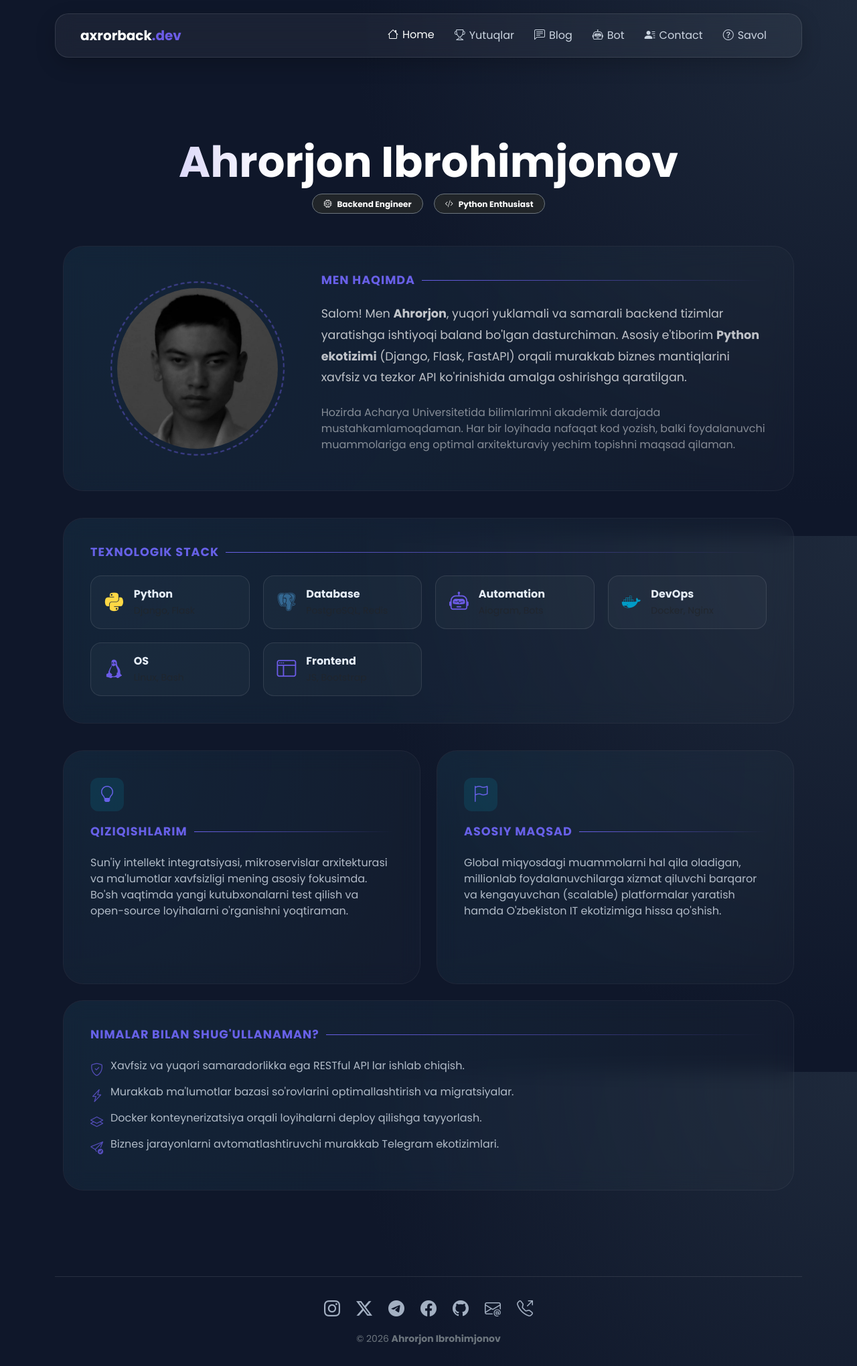
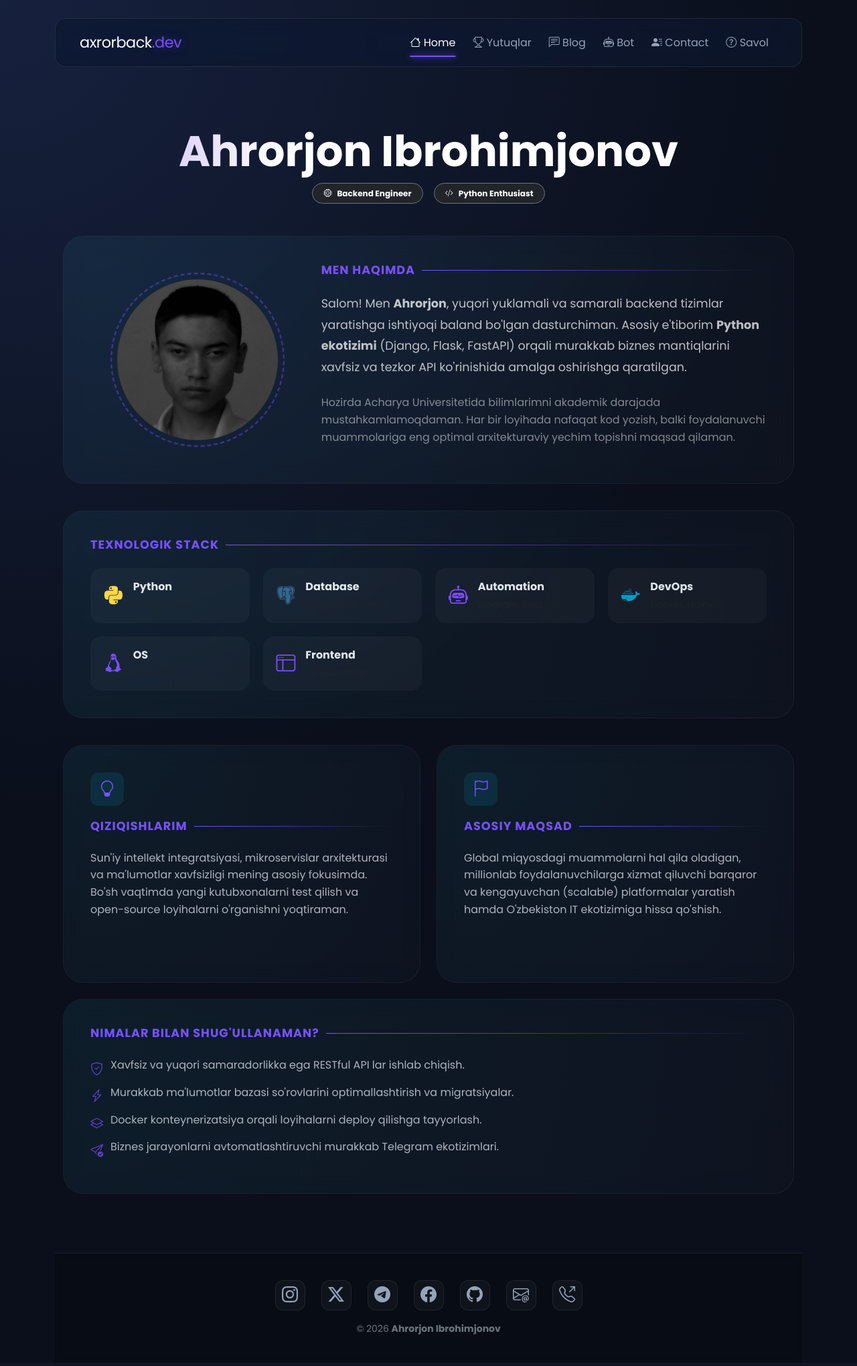
Before and after one commit to axrorback/axrorback.uz, a Django app: page / in a window 1280 px wide. Shown: the whole page at 67% size. Run offline with Django 5.2, Linux system fonts and the light colour scheme; data comes from the database, SQL or seed files in the repository.

Commit message:
Update base.html

```diff
--- a/templates/base.html
+++ b/templates/base.html
@@ -18,114 +18,118 @@
 
   <style>
    :root {
-      --accent: #6C5CE7;
-      --accent-hover: #5a4bd0;
-      --muted: #a3b0c2;
-      --card-bg: rgba(255, 255, 255, 0.04);
-      --border: rgba(255, 255, 255, 0.1);
+  --accent: #7C4DFF; /* Yoroqinroq binafsha */
+  --accent-glow: rgba(124, 77, 255, 0.4);
+  --bg-dark: #0a0f1b;
+  --card-bg: rgba(255, 255, 255, 0.03);
+  --border-light: rgba(255, 255, 255, 0.08);
+  --text-main: #e2e8f0;
 }
 
-    /* Asosiy Layout strukturasini to'g'rilash */
-    html, body {
-      height: 100%;
-      margin: 0;
+body {
+  font-family: 'Poppins', sans-serif;
+  background: radial-gradient(circle at 0% 0%, #16213e 0%, #0a0f1b 50%);
+  color: var(--text-main);
+  min-height: 100vh;
+  display: flex;
+  flex-direction: column;
+  line-height: 1.6;
 }
 
-    /* Asosiy fon va fon effektlari */
-    body {
-      font-family: 'Poppins', sans-serif;
-      background: radial-gradient(circle at top right, #1e293b, #0f172a 50%) fixed;
-      color: #e6eef8;
-      display: flex;
-      flex-direction: column;
-      overflow-x: hidden;
-    }
-
-    .container-lg {
-      flex: 1 0 auto;
-      display: flex;
-      flex-direction: column;
-    }
-
-    main {
-      flex: 1;
-    }
-
-    /* Scroll progress bar (Agar kerak bo'lsa HTMLga qo'shing) */
-    #myBar {
-      height: 4px;
-      background: var(--accent);
-      width: 0%;
-      position: fixed;
-      top: 0;
-      left: 0;
-      z-index: 9999;
-    }
-
-    /* Navbar stilidagi konfliktlarni yechish */
+/* Glassmorphism Navbar */
 .custom-navbar {
-      backdrop-filter: blur(15px);
-      -webkit-backdrop-filter: blur(15px);
-      background: rgba(255, 255, 255, 0.05) !important;
-      border-radius: 20px;
-      padding: 12px 25px;
-      margin-top: 20px;
-      margin-bottom: 30px;
-      border: 1px solid var(--border);
-      box-shadow: 0 10px 30px rgba(0, 0, 0, 0.2);
+  backdrop-filter: blur(12px) saturate(180%);
+  -webkit-backdrop-filter: blur(12px) saturate(180%);
+  background: rgba(15, 23, 42, 0.7);
+  border: 1px solid var(--border-light);
+  border-radius: 16px;
+  margin-top: 1.5rem;
+  padding: 0.8rem 1.5rem;
+  transition: all 0.4s cubic-bezier(0.4, 0, 0.2, 1);
 }
 
 .navbar-brand {
-      font-weight: 700;
-      color: #fff !important;
+  font-size: 1.4rem;
+  letter-spacing: -0.5px;
 }
 
 .navbar-brand span {
-      color: var(--accent) !important;
+  color: var(--accent);
+  text-shadow: 0 0 15px var(--accent-glow);
 }
 
+/* Nav Linklari uchun effekt */
 .nav-link {
-      color: #cbd5e1 !important;
-      padding: 8px 15px !important;
+  position: relative;
+  font-weight: 500;
+  margin: 0 5px;
+  color: #94a3b8 !important;
+}
+
+.nav-link::after {
+  content: '';
+  position: absolute;
+  width: 0;
+  height: 2px;
+  bottom: 0;
+  left: 50%;
+  background: var(--accent);
   transition: all 0.3s ease;
-      display: flex;
-      align-items: center;
-      gap: 6px;
+  transform: translateX(-50%);
+  box-shadow: 0 0 10px var(--accent);
+}
+
+.nav-link:hover::after, .nav-link.active::after {
+  width: 80%;
 }
 
 .nav-link:hover, .nav-link.active {
   color: #fff !important;
-      transform: translateY(-1px);
 }
 
-    /* Ijtimoiy tarmoqlar */
+/* Footer va Ijtimoiy tarmoqlar */
+footer {
+  background: rgba(0, 0, 0, 0.2);
+  backdrop-filter: blur(5px);
+  padding: 40px 0;
+  border-top: 1px solid var(--border-light);
+}
+
 .social-link {
-      display: inline-block;
-      transition: all 0.3s cubic-bezier(0.175, 0.885, 0.32, 1.275);
-      color: var(--muted) !important;
-      text-decoration: none;
+  width: 45px;
+  height: 45px;
+  display: flex;
+  align-items: center;
+  justify-content: center;
+  border-radius: 12px;
+  background: var(--card-bg);
+  border: 1px solid var(--border-light);
+  color: #94a3b8 !important;
+  transition: all 0.3s ease;
 }
 
 .social-link:hover {
-      color: var(--accent) !important;
-      transform: translateY(-5px) scale(1.2);
+  background: var(--accent);
+  color: white !important;
+  transform: translateY(-5px);
+  box-shadow: 0 10px 20px rgba(124, 77, 255, 0.3);
 }
 
-    footer {
-      flex-shrink: 0;
-      border-top: 1px solid var(--border);
-      padding: 30px 0;
-      margin-top: 40px;
+/* Scroll progress */
+#myBar {
+  height: 3px;
+  background: linear-gradient(to right, transparent, var(--accent));
+  box-shadow: 0 0 10px var(--accent);
 }
 
-    @media (max-width: 991px) {
-      .navbar-collapse {
-        background: #1e293b;
-        margin-top: 15px;
-        padding: 20px;
-        border-radius: 15px;
-        border: 1px solid var(--border);
+/* Animatsiya uchun */
+@keyframes fadeIn {
+  from { opacity: 0; transform: translateY(10px); }
+  to { opacity: 1; transform: translateY(0); }
 }
+
+main {
+  animation: fadeIn 0.8s ease-out;
 }
   </style>
   {% block extra_head %}{% endblock %}
```
Lines whose indentation alone changed are shown as unchanged.
